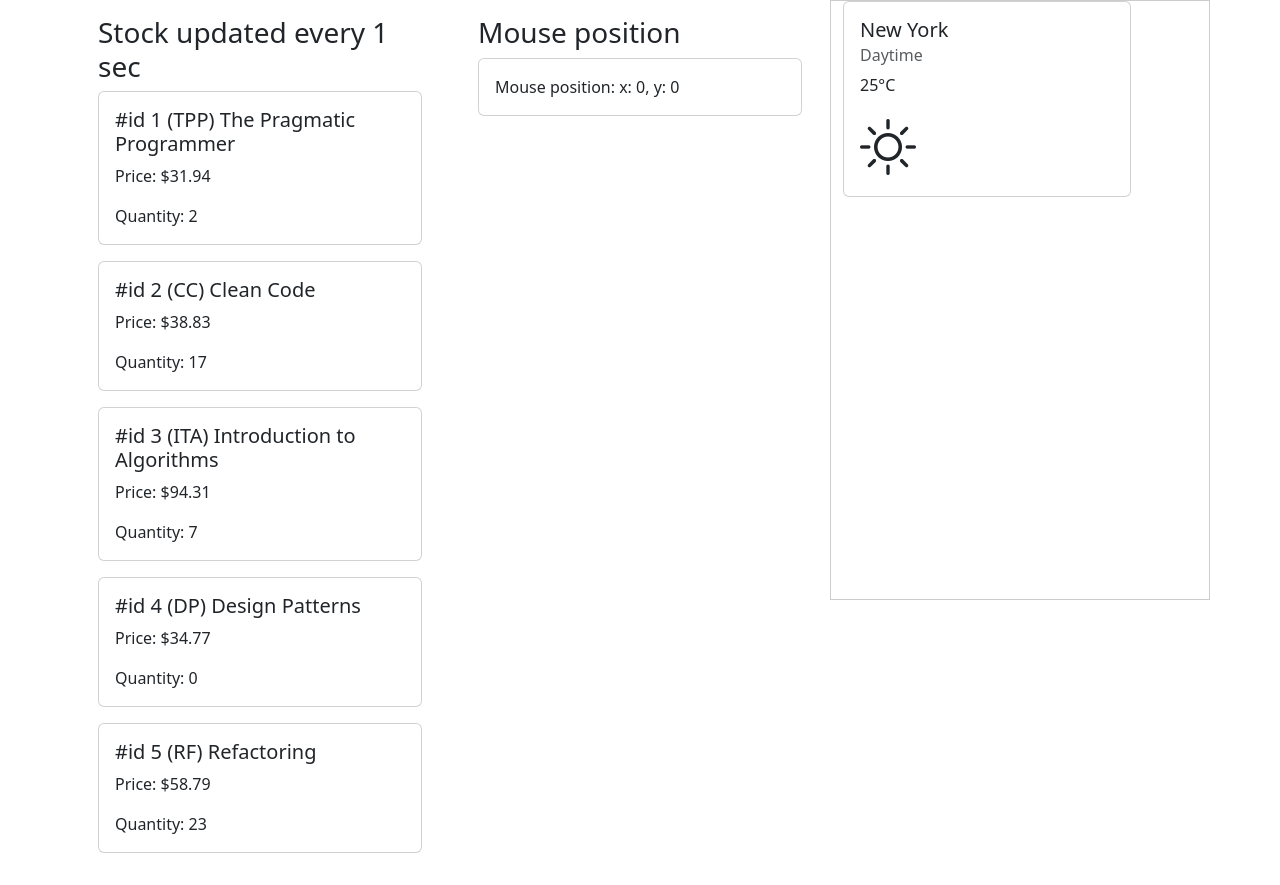
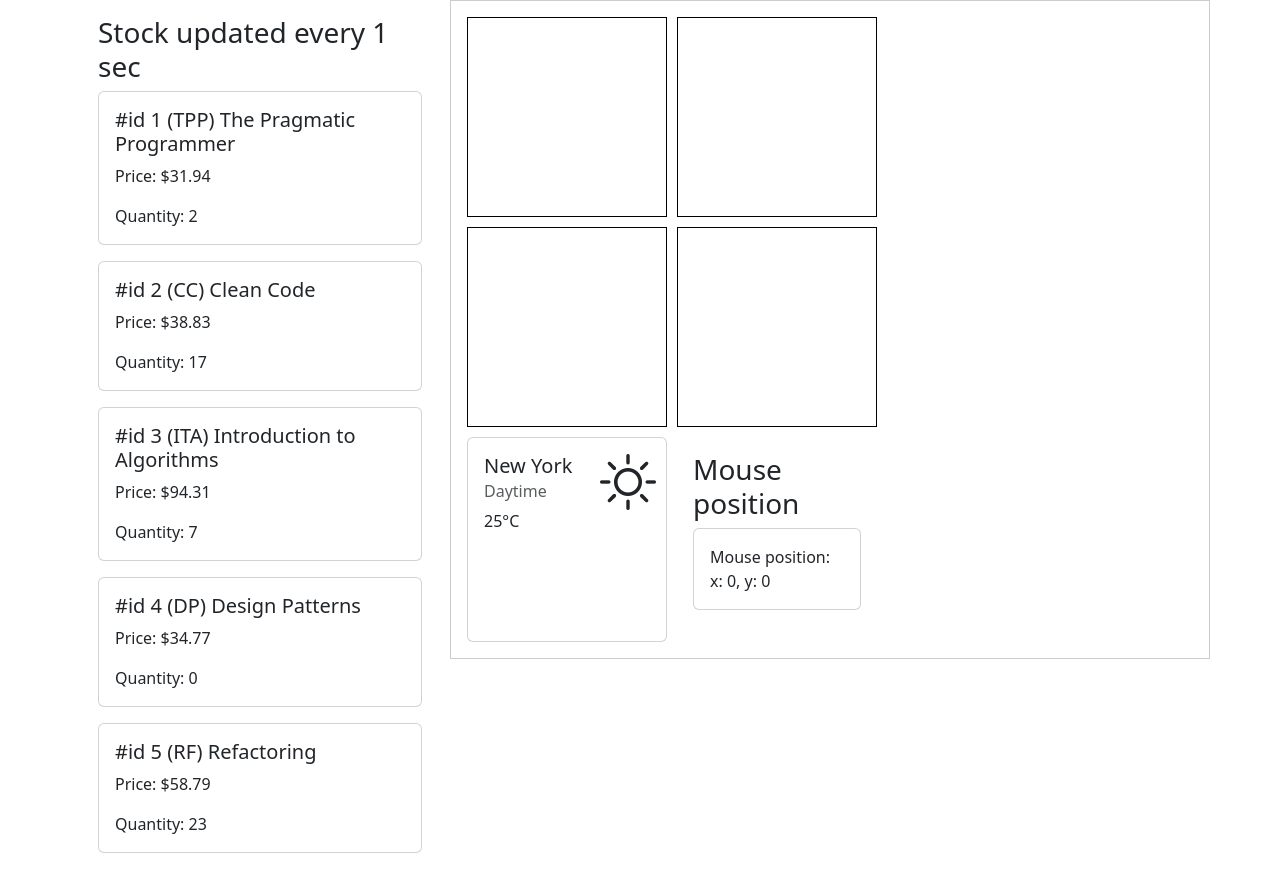
Before and after one commit to vafanasenka/lesson-app, a React (Create React App) app: page / in a window 1280 px wide. Built offline with nearby package versions, Linux system fonts and the light colour scheme.

Commit message:
draggable in grid

```diff
--- a/src/App.css
+++ b/src/App.css
@@ -36,3 +36,31 @@
     transform: rotate(360deg);
   }
 }
+
+.grid-container {
+  display: grid;
+  grid-template-columns: repeat(2, 200px);
+  grid-template-rows: repeat(2, 200px);
+  gap: 10px;
+  position: relative;
+  width: 400px;
+  height: 400px;
+  border: 1px solid #ccc;
+}
+
+.grid-cell {
+  width: 200px;
+  height: 200px;
+  border: 1px solid #000;
+  box-sizing: border-box;
+}
+
+.weather-widget {
+  position: relative;
+}
+
+.weather-icon {
+  position: absolute;
+  top: 10px;
+  right: 10px;
+}
--- a/src/App.tsx
+++ b/src/App.tsx
@@ -11,24 +11,18 @@
         <div className="col-md-4">
           <StockList stocks={data} />
         </div>
-        <div className="col-md-4">
-          <MousePosition />
-        </div>
-        <div
-          id="weather-widget-container"
-          className="col-md-4"
-          style={{
-            position: "relative",
-            height: "600px",
-            border: "1px solid #ccc",
-          }}
-        >
+        <div id="grid-container" className="col-md-8 h-100 p-3 grid-container">
+          <div className="grid-cell"></div>
+          <div className="grid-cell"></div>
+          <div className="grid-cell"></div>
+          <div className="grid-cell"></div>
           <WeatherWidget
             location="New York"
             temperature={25}
             isDaytime={true}
-            bounds="#weather-widget-container"
+            bounds="#grid-container"
           />
+          <MousePosition />
         </div>
       </div>
     </div>
--- a/src/features/WeatherWidget/WeatherWidget.tsx
+++ b/src/features/WeatherWidget/WeatherWidget.tsx
@@ -1,6 +1,6 @@
-import React from "react";
-import Draggable from "react-draggable";
-import 'bootstrap-icons/font/bootstrap-icons.css';
+import React, { useState, useRef } from "react";
+import Draggable, { DraggableData, DraggableEvent } from "react-draggable";
+import "bootstrap-icons/font/bootstrap-icons.css";
 
 interface WeatherWidgetProps {
   location: string;
@@ -13,18 +13,28 @@
   location,
   temperature,
   isDaytime,
-  bounds
+  bounds,
 }) => {
+  const [position, setPosition] = useState({ x: 0, y: 0 });
+  const nodeRef = useRef(null);
+
+  const handleStop = (e: DraggableEvent, data: DraggableData) => {
+    const gridSize = 200; // Assuming each cell is 200x200px
+    const newX = Math.round(data.x / gridSize) * gridSize;
+    const newY = Math.round(data.y / gridSize) * gridSize;
+    setPosition({ x: newX, y: newY });
+  };
+
   return (
-    <Draggable bounds={bounds}>
-      <div className="card" style={{ width: "18rem", cursor: "move" }}>
+    <Draggable nodeRef={nodeRef} bounds={bounds} position={position} onStop={handleStop}>
+      <div ref={nodeRef} className="card" style={{ cursor: "move" }}>
         <div className="card-body">
+        <i className={`bi ${isDaytime ? "bi-sun" : "bi-moon"} display-4 weather-icon`}></i>
           <h5 className="card-title">{location}</h5>
           <h6 className="card-subtitle mb-2 text-muted">
             {isDaytime ? "Daytime" : "Nighttime"}
           </h6>
           <p className="card-text">{temperature}°C</p>
-          <i className={`bi ${isDaytime ? 'bi-sun' : 'bi-moon'} display-4`}></i>
         </div>
       </div>
     </Draggable>
```
